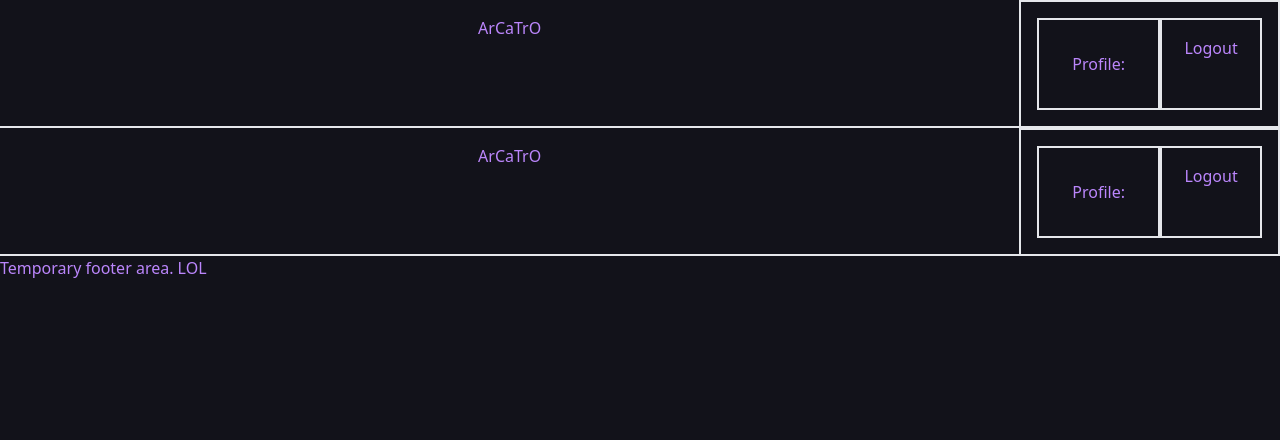
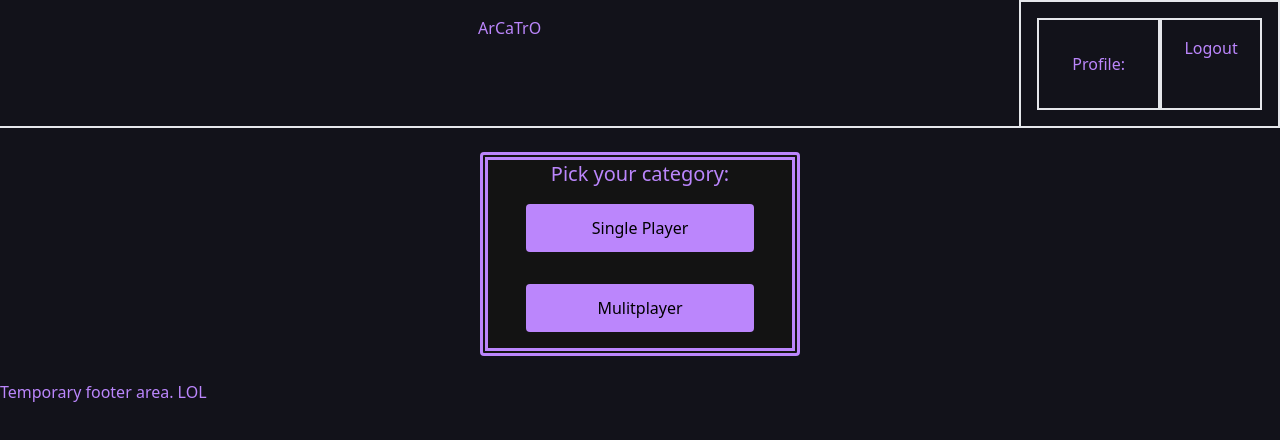
Before and after one commit to JoelKovalcson/Catro-Gaming, a React (Create React App) app in the folder client/: page /homepage in a window 1280 px wide. Shown: the top 440 px of the page. Built offline with nearby package versions, Linux system fonts and the light colour scheme; what tw-elements would draw is missing.

Commit message:
homepage added

```diff
--- a/client/src/pages/Homepage.js
+++ b/client/src/pages/Homepage.js
@@ -1,10 +1,20 @@
 import React from 'react';
-import Header from '../components/Header';
+import { Link } from 'react-router-dom';
 
 const Homepage = () => {
 	return (
 		<>
-			<Header/>
+			<div className='flex justify-center my-6'>
+				<div className='flex flex-col w-1/4 rounded border border-8 border-double border-pastel-purple bg-light-background'>
+					<h3 className='self-center text-xl'>Pick your category:</h3>
+					<button className='self-center w-3/4 h-12 m-4 rounded bg-pastel-purple'>
+						<Link to="/singleplayer" className='text-black'>Single Player</Link>
+					</button>
+					<button className='self-center w-3/4 h-12 m-4 rounded bg-pastel-purple'>
+						<Link to="/multiplayer" className='text-black'>Mulitplayer</Link>
+					</button>
+				</div>
+			</div>
 		</>
 	)
 }
```
